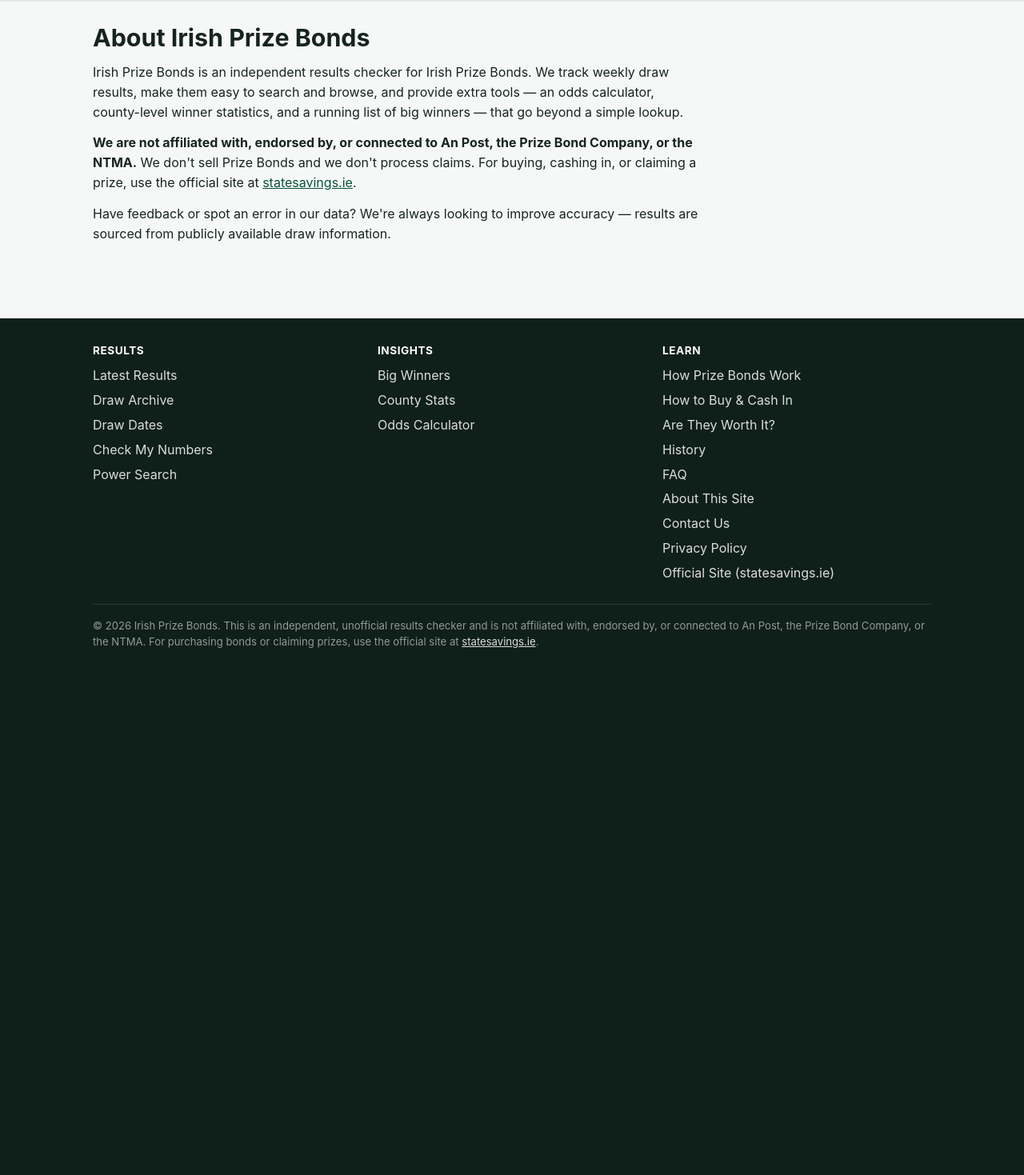
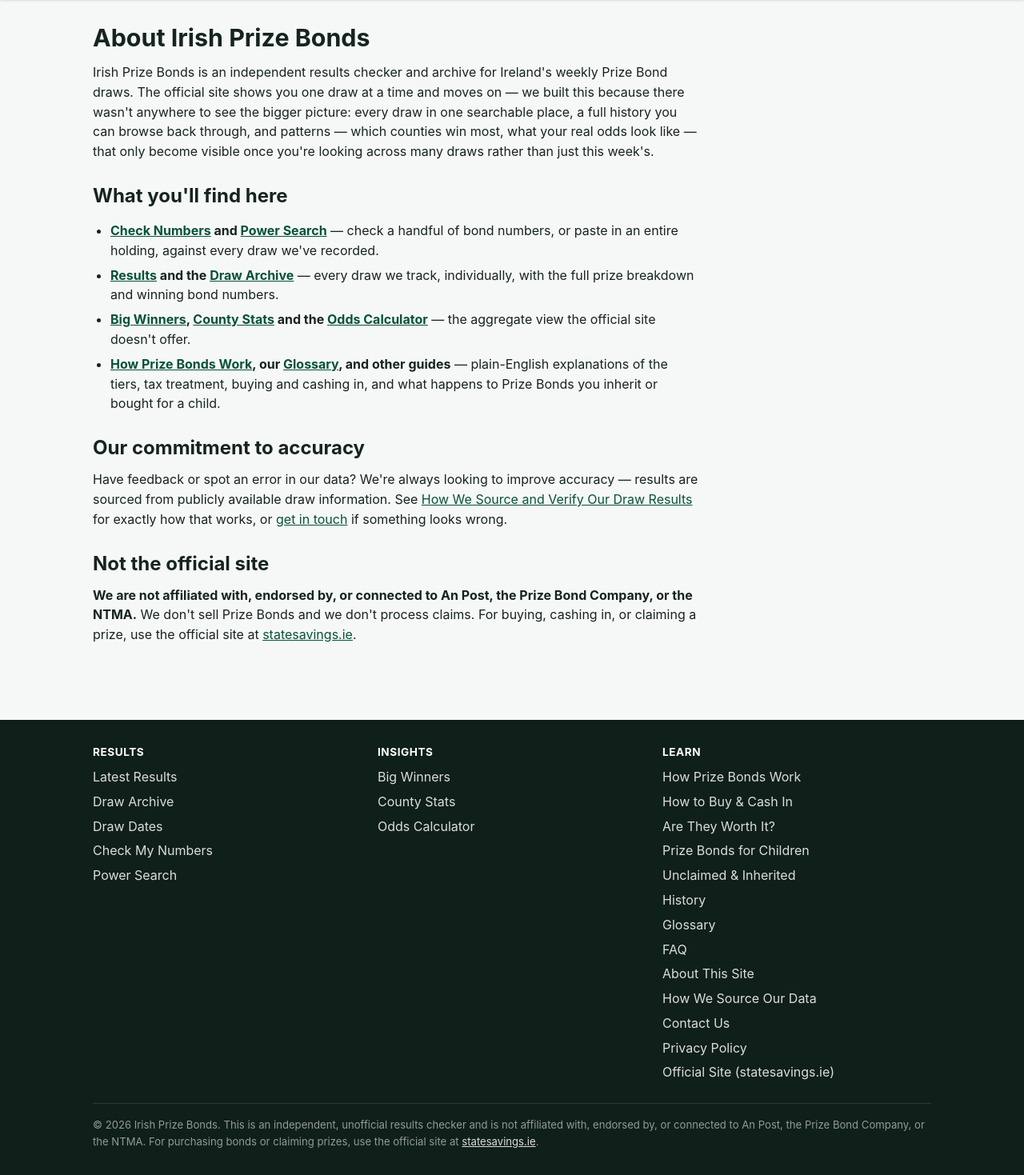
Before and after one commit to umarsharjeel/irishprizebonds, a CodeIgniter app: page /content/about/ in a window 1280 px wide. Shown: the part 60-1529 px from the top of the page at 80% size. Before the commit the page ends 870 px from the top, so only its background shows below. Run offline with CodeIgniter, Linux system fonts and the light colour scheme.

Commit message:
new content

```diff
--- a/application/config/routes.php
+++ b/application/config/routes.php
@@ -73,6 +73,10 @@
 $route['history'] = 'content/history';
 $route['how-to-buy-and-cash-in'] = 'content/buying_and_cashing_in';
 $route['are-prize-bonds-worth-it'] = 'content/worth_it';
+$route['unclaimed-and-inherited-prize-bonds'] = 'content/unclaimed_and_inherited';
+$route['prize-bonds-for-children'] = 'content/prize_bonds_for_children';
+$route['glossary'] = 'content/glossary';
+$route['how-we-source-our-data'] = 'content/data_sources';
 $route['contact-us'] = 'contact_us';
 $route['contact-us/(:any)'] = 'contact_us/$1';
 $route['privacy-policy'] = 'content/privacy_policy';
--- a/application/controllers/Content.php
+++ b/application/controllers/Content.php
@@ -45,6 +45,14 @@
 			array(
 				'q' => 'Can I check old Prize Bonds online?',
 				'a' => 'Yes. Old Prize Bonds stay valid indefinitely and remain in every draw until they are cashed in, and unclaimed prizes never expire. Enter any bond number &mdash; however old &mdash; into our <a href="' . base_url() . 'search/checker">Check Numbers</a> tool and it is matched against every published draw we hold. If you have lost the certificate for an old holding, the official <a href="https://www.statesavings.ie/prize-bonds" target="_blank" rel="noopener">statesavings.ie</a> site can trace it from your name and address.',
+			),
+			array(
+				'q' => 'What happens to Prize Bonds when the holder dies?',
+				'a' => 'They become part of the estate, the same as a bank account or shares &mdash; they don\'t automatically pass to next of kin or get cashed in on their own. Whoever is handling the estate needs to notify Ireland State Savings, after which the bonds can be transferred into the inheritor\'s name or cashed in. See our <a href="' . base_url() . 'unclaimed-and-inherited-prize-bonds">Unclaimed and Inherited Prize Bonds</a> guide for the full process, including when a Grant of Probate is required.',
+			),
+			array(
+				'q' => 'Can I buy Prize Bonds for a child?',
+				'a' => 'Yes &mdash; Prize Bonds are a common gift for children, since the capital stays fully safe and every bond keeps entering the weekly draw for as long as it\'s held. A parent or guardian handles the purchase and any transactions until the child turns 18, at which point full control transfers automatically. See <a href="' . base_url() . 'prize-bonds-for-children">Buying Prize Bonds for a Child</a> for the documents needed and how it works in practice.',
 			),
 			array(
 				'q' => 'How soon after a draw are the results published here?',
@@ -134,6 +142,105 @@
 		$this->load->view('buying_and_cashing_in', $data);
 	}
 
+	public function unclaimed_and_inherited()
+	{
+		$data['title'] = 'Unclaimed and Inherited Prize Bonds | Irish Prize Bonds';
+		$data['description'] = 'What happens to Prize Bonds when the holder dies, how to claim or trace inherited bonds, when a Grant of Probate is needed, and why old bonds never expire.';
+		$this->load->view('unclaimed_and_inherited', $data);
+	}
+
+	public function prize_bonds_for_children()
+	{
+		$data['title'] = 'Buying Prize Bonds for a Child | Irish Prize Bonds';
+		$data['description'] = 'How to buy Irish Prize Bonds as a gift for a child: documents needed, who controls the bond while they are a minor, and what changes at 18.';
+		$this->load->view('prize_bonds_for_children', $data);
+	}
+
+	public function glossary()
+	{
+		$data['terms'] = array(
+			array(
+				'term' => 'Prize Bond',
+				'definition' => 'A savings product issued by the Irish state, sold in units of &euro;6.25, where each bond earns no interest but is entered into a weekly draw for a tax-free cash prize instead. See <a href="' . base_url() . 'how-it-works">How Prize Bonds Work</a>.',
+			),
+			array(
+				'term' => 'Bond Number',
+				'definition' => 'The unique reference for a single bond &mdash; a 2&ndash;3 letter prefix followed by six digits (e.g. <code>AHU176759</code>). Each bond you hold has its own separate number and its own independent chance to win every draw.',
+			),
+			array(
+				'term' => 'Draw',
+				'definition' => 'The weekly random selection of winning bond numbers, held every week. See the full <a href="' . base_url() . 'schedule">draw schedule</a>.',
+			),
+			array(
+				'term' => 'Jackpot Draw',
+				'definition' => 'The draw on the last Friday of each calendar month, which includes one extra &euro;500,000 top prize on top of the usual weekly tiers.',
+			),
+			array(
+				'term' => 'Prize Tier',
+				'definition' => 'One of the fixed prize amounts awarded in a draw (for example &euro;100,000, &euro;1,000, or &euro;100) along with how many winners received it. See a draw\'s full tier breakdown on any <a href="' . base_url() . 'results">results</a> page.',
+			),
+			array(
+				'term' => 'Prize Fund',
+				'definition' => 'The total amount paid out across every prize tier in a single draw. Recalculated monthly based on the total value of bonds in circulation and net sales that month &mdash; it isn\'t a fixed figure.',
+			),
+			array(
+				'term' => 'DIRT (Deposit Interest Retention Tax)',
+				'definition' => 'The 33% tax deducted at source from interest on an ordinary Irish deposit account. Prize Bond winnings are fully exempt from DIRT, along with Income Tax, PRSI and Capital Gains Tax. See <a href="' . base_url() . 'are-prize-bonds-worth-it">Are Prize Bonds Worth It?</a> for how that compares to a deposit account.',
+			),
+			array(
+				'term' => 'NTMA (National Treasury Management Agency)',
+				'definition' => 'The state body that has held overall responsibility for the Prize Bond scheme since 1990. See our <a href="' . base_url() . 'history">History</a> page.',
+			),
+			array(
+				'term' => 'Prize Bond Company',
+				'definition' => 'The company that has run the Prize Bond scheme on behalf of the Minister for Finance since 1989, with day-to-day administration (sales, prize payments, customer service) handled by An Post through Ireland State Savings, and overall oversight held by the NTMA since 1990. See our <a href="' . base_url() . 'history">History</a> page for the full timeline.',
+			),
+			array(
+				'term' => 'Ireland State Savings',
+				'definition' => 'The public-facing brand, operated through An Post, under which Prize Bonds and other Irish state savings products are sold, registered and administered. Their official site is <a href="https://www.statesavings.ie" target="_blank" rel="noopener">statesavings.ie</a>.',
+			),
+			array(
+				'term' => 'SSCN (State Savings Customer Number)',
+				'definition' => 'The customer number issued once you\'re registered with Ireland State Savings, needed before your first purchase. See <a href="' . base_url() . 'how-to-buy-and-cash-in">How to Buy and Cash In</a>.',
+			),
+			array(
+				'term' => 'Encashment / Repayment',
+				'definition' => 'Cashing a bond in for its face value. Once repaid, a bond becomes inactive and stops being entered into future draws.',
+			),
+			array(
+				'term' => '3-Month Rule',
+				'definition' => 'Newly purchased bonds must be held for a minimum of 3 months (90 days) before they can be cashed in. This only restricts encashment &mdash; a new bond is entered into draws immediately. Bonds received through reinvested winnings are exempt from this wait.',
+			),
+			array(
+				'term' => 'Reinvestment',
+				'definition' => 'Automatically using a prize win to buy new Prize Bonds in the winner\'s name, rather than paying it out to a bank account. This is the default if you haven\'t registered bank details.',
+			),
+			array(
+				'term' => 'Location',
+				'definition' => 'The county (or, for overseas holders, country) officially associated with a winning bond, as published by Ireland State Savings. See our <a href="' . base_url() . 'stats/counties">County Stats</a> page for how wins break down by location.',
+			),
+			array(
+				'term' => 'Nominated Parent/Guardian',
+				'definition' => 'The adult who must confirm any transaction &mdash; cashing in, claiming a prize, and so on &mdash; on a bond held by a minor, until the child turns 18. See <a href="' . base_url() . 'prize-bonds-for-children">Buying Prize Bonds for a Child</a>.',
+			),
+			array(
+				'term' => 'Grant of Probate',
+				'definition' => 'Court confirmation of a will\'s executor, required by Ireland State Savings only where a deceased person\'s sole-name holdings totalled &euro;25,000 or more. See <a href="' . base_url() . 'unclaimed-and-inherited-prize-bonds">Unclaimed and Inherited Prize Bonds</a>.',
+			),
+		);
+
+		$data['title'] = 'Glossary of Prize Bond Terms | Irish Prize Bonds';
+		$data['description'] = 'Plain-English definitions for Prize Bond terms: bond number, draw, jackpot, prize tier, DIRT, SSCN, encashment, and more.';
+		$this->load->view('glossary', $data);
+	}
+
+	public function data_sources()
+	{
+		$data['title'] = 'How We Source and Verify Our Draw Results | Irish Prize Bonds';
+		$data['description'] = 'Where our Irish Prize Bond draw results come from, how often they are updated, and what happens when a result cannot be confirmed yet.';
+		$this->load->view('data_sources', $data);
+	}
+
 	public function worth_it()
 	{
 		$this->load->database();
--- a/application/controllers/Sitemap.php
+++ b/application/controllers/Sitemap.php
@@ -27,6 +27,10 @@
 			'are-prize-bonds-worth-it' => '0.6',
 			'history' => '0.6',
 			'faq' => '0.7',
+			'glossary' => '0.5',
+			'unclaimed-and-inherited-prize-bonds' => '0.5',
+			'prize-bonds-for-children' => '0.5',
+			'how-we-source-our-data' => '0.4',
 			'about' => '0.4',
 			'contact-us' => '0.4',
 			'privacy-policy' => '0.3',
--- a/application/views/about.php
+++ b/application/views/about.php
@@ -4,19 +4,34 @@
 	<div class="content-page-body">
 		<h1>About Irish Prize Bonds</h1>
 		<p>
-			Irish Prize Bonds is an independent results checker for Irish Prize Bonds. We track weekly draw results,
-			make them easy to search and browse, and provide extra tools &mdash; an odds calculator, county-level winner
-			statistics, and a running list of big winners &mdash; that go beyond a simple lookup.
+			Irish Prize Bonds is an independent results checker and archive for Ireland's weekly Prize Bond draws.
+			The official site shows you one draw at a time and moves on &mdash; we built this because there wasn't
+			anywhere to see the bigger picture: every draw in one searchable place, a full history you can browse
+			back through, and patterns &mdash; which counties win most, what your real odds look like &mdash; that
+			only become visible once you're looking across many draws rather than just this week's.
 		</p>
+
+		<h2>What you'll find here</h2>
+		<ul>
+			<li><strong><a href="<?php echo base_url(); ?>search/checker/">Check Numbers</a> and <a href="<?php echo base_url(); ?>search/power/">Power Search</a></strong> &mdash; check a handful of bond numbers, or paste in an entire holding, against every draw we've recorded.</li>
+			<li><strong><a href="<?php echo base_url(); ?>results/">Results</a> and the <a href="<?php echo base_url(); ?>results/archive/">Draw Archive</a></strong> &mdash; every draw we track, individually, with the full prize breakdown and winning bond numbers.</li>
+			<li><strong><a href="<?php echo base_url(); ?>stats/winners/">Big Winners</a>, <a href="<?php echo base_url(); ?>stats/counties/">County Stats</a> and the <a href="<?php echo base_url(); ?>stats/odds/">Odds Calculator</a></strong> &mdash; the aggregate view the official site doesn't offer.</li>
+			<li><strong><a href="<?php echo base_url(); ?>how-it-works/">How Prize Bonds Work</a>, our <a href="<?php echo base_url(); ?>glossary/">Glossary</a>, and other guides</strong> &mdash; plain-English explanations of the tiers, tax treatment, buying and cashing in, and what happens to Prize Bonds you inherit or bought for a child.</li>
+		</ul>
+
+		<h2>Our commitment to accuracy</h2>
+		<p>
+			Have feedback or spot an error in our data? We're always looking to improve accuracy — results are sourced
+			from publicly available draw information. See <a href="<?php echo base_url(); ?>how-we-source-our-data/">How We Source and Verify Our Draw Results</a>
+			for exactly how that works, or <a href="<?php echo base_url(); ?>contact-us/">get in touch</a> if something looks wrong.
+		</p>
+
+		<h2>Not the official site</h2>
 		<p>
 			<strong>We are not affiliated with, endorsed by, or connected to An Post, the Prize Bond Company, or the NTMA.</strong>
 			We don't sell Prize Bonds and we don't process claims. For buying, cashing in, or claiming a prize, use the
 			official site at <a href="https://www.statesavings.ie/prize-bonds" target="_blank" rel="noopener">statesavings.ie</a>.
 		</p>
-		<p>
-			Have feedback or spot an error in our data? We're always looking to improve accuracy — results are sourced
-			from publicly available draw information.
-		</p>
 	</div>
 </div>
 
--- a/application/views/buying_and_cashing_in.php
+++ b/application/views/buying_and_cashing_in.php
@@ -12,7 +12,7 @@
 		</div>
 
 		<h2>How to buy Prize Bonds</h2>
-		<p>Prize Bonds can be bought through three channels:</p>
+		<p>Prize Bonds can be bought through four channels:</p>
 		<ul>
 			<li><strong>Online</strong> at <a href="https://www.statesavings.ie/prize-bonds" target="_blank" rel="noopener">statesavings.ie</a>, once you're a registered State Savings customer.</li>
 			<li><strong>In person</strong> at any Post Office.</li>
@@ -22,7 +22,8 @@
 		<p>
 			You can hold from as little as <strong>&euro;25 (4 bonds of &euro;6.25 each)</strong> up to a maximum of
 			<strong>&euro;250,000 (40,000 bonds)</strong> per person. Prize Bonds can also be bought as a gift for someone else,
-			including a child, through any of the same channels.
+			including a child &mdash; see <a href="<?php echo base_url(); ?>prize-bonds-for-children/">Buying Prize Bonds for a Child</a>
+			for the specific rules that apply to a gift for a minor.
 		</p>
 
 		<h2>Registering as a customer (first-time buyers)</h2>
--- a/application/views/website/footer.php
+++ b/application/views/website/footer.php
@@ -26,9 +26,13 @@
 						<li><a href="<?php echo base_url(); ?>how-it-works/">How Prize Bonds Work</a></li>
 						<li><a href="<?php echo base_url(); ?>how-to-buy-and-cash-in/">How to Buy &amp; Cash In</a></li>
 						<li><a href="<?php echo base_url(); ?>are-prize-bonds-worth-it/">Are They Worth It?</a></li>
+						<li><a href="<?php echo base_url(); ?>prize-bonds-for-children/">Prize Bonds for Children</a></li>
+						<li><a href="<?php echo base_url(); ?>unclaimed-and-inherited-prize-bonds/">Unclaimed &amp; Inherited</a></li>
 						<li><a href="<?php echo base_url(); ?>history/">History</a></li>
+						<li><a href="<?php echo base_url(); ?>glossary/">Glossary</a></li>
 						<li><a href="<?php echo base_url(); ?>faq/">FAQ</a></li>
 						<li><a href="<?php echo base_url(); ?>about/">About This Site</a></li>
+						<li><a href="<?php echo base_url(); ?>how-we-source-our-data/">How We Source Our Data</a></li>
 						<li><a href="<?php echo base_url(); ?>contact-us/">Contact Us</a></li>
 						<li><a href="<?php echo base_url(); ?>privacy-policy/">Privacy Policy</a></li>
 						<li><a href="https://www.statesavings.ie/prize-bonds" target="_blank" rel="noopener">Official Site (statesavings.ie)</a></li>
--- a/application/views/website/head_scripts.php
+++ b/application/views/website/head_scripts.php
@@ -2,25 +2,14 @@
 /**
  * Third-party <head> scripts. Included from website/header.php.
  *
- * Google Analytics (GA4). Consent for EEA/UK/Switzerland visitors is handled by
- * Google's certified CMP (AdSense > Privacy & messaging), which drives Google
- * Consent Mode automatically. The `consent default` block denies storage in
- * those regions until the CMP records a choice; everywhere else GA runs
- * normally with no cookie banner.
+ * Google Analytics (GA4) — runs the same for every visitor regardless of
+ * location; no region-based consent gating.
  */
 ?>
 <script async src="https://www.googletagmanager.com/gtag/js?id=G-0L79QEV5GT"></script>
 <script>
 	window.dataLayer = window.dataLayer || [];
 	function gtag(){dataLayer.push(arguments);}
-	gtag('consent', 'default', {
-		ad_storage: 'denied',
-		analytics_storage: 'denied',
-		ad_user_data: 'denied',
-		ad_personalization: 'denied',
-		region: ['AT','BE','BG','HR','CY','CZ','DK','EE','FI','FR','DE','GR','HU','IE','IT','LV','LT','LU','MT','NL','PL','PT','RO','SK','SI','ES','SE','IS','LI','NO','GB','CH'],
-		wait_for_update: 500
-	});
 	gtag('js', new Date());
 	gtag('config', 'G-0L79QEV5GT');
 </script>
--- a/application/views/website/header.php
+++ b/application/views/website/header.php
@@ -82,9 +82,13 @@
 						<a href="<?php echo base_url(); ?>how-it-works/">How It Works</a>
 						<a href="<?php echo base_url(); ?>how-to-buy-and-cash-in/">How to Buy &amp; Cash In</a>
 						<a href="<?php echo base_url(); ?>are-prize-bonds-worth-it/">Are They Worth It?</a>
+						<a href="<?php echo base_url(); ?>prize-bonds-for-children/">Prize Bonds for Children</a>
+						<a href="<?php echo base_url(); ?>unclaimed-and-inherited-prize-bonds/">Unclaimed &amp; Inherited</a>
 						<a href="<?php echo base_url(); ?>history/">History</a>
+						<a href="<?php echo base_url(); ?>glossary/">Glossary</a>
 						<a href="<?php echo base_url(); ?>faq/">FAQ</a>
 						<a href="<?php echo base_url(); ?>about/">About</a>
+						<a href="<?php echo base_url(); ?>how-we-source-our-data/">How We Source Our Data</a>
 						<a href="<?php echo base_url(); ?>contact-us/">Contact Us</a>
 					</div>
 				</div>
--- a/xcrud/xcrud_config.php
+++ b/xcrud/xcrud_config.php
@@ -12,9 +12,9 @@
 
     public static $dbname = 'irelandprizebonds'; // Your database name
 
-    public static $dbuser = 'umarsharjeel'; // Your database username
+    public static $dbuser = 'root'; // Your database username
 
-    public static $dbpass = 'SBM5pw3xHb=^'; // // Your database password
+    public static $dbpass = ''; // // Your database password
 
     public static $dbhost = 'localhost'; // Your database host, 'localhost' is default.
 
```
Also changed, not shown: application/controllers/Cron.php (+49 -3 lines), application/helpers/statesavings_helper.php (+48 -1 lines), application/views/data_sources.php (added, +45 -0 lines), application/views/glossary.php (added, +41 -0 lines), application/views/privacy_policy.php (+10 -11 lines), application/views/prize_bonds_for_children.php (added, +51 -0 lines), application/views/schedule.php (+18 -2 lines), application/views/unclaimed_and_inherited.php (added, +61 -0 lines).
